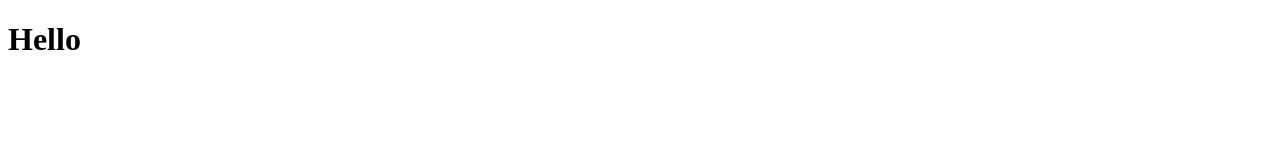
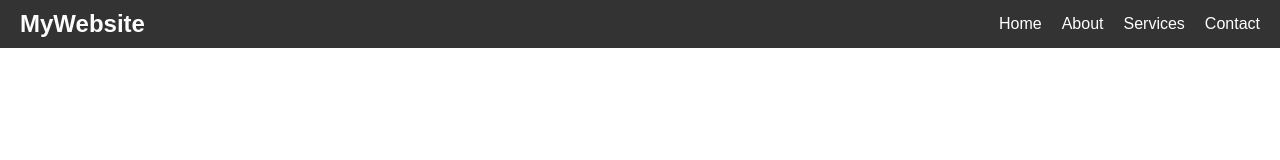
Before and after one commit to esaruhulla1/First-practice-website, a plain HTML site: page index.html in a window 1280 px wide. Drawn offline with Linux system fonts and the light colour scheme.

Commit message:
Your message

```diff
--- a/Style/style.css
+++ b/Style/style.css
@@ -0,0 +1,42 @@
+* {
+  margin: 0;
+  padding: 0;
+  box-sizing: border-box;
+}
+
+body {
+  font-family: Arial, sans-serif;
+}
+
+.navbar {
+  background-color: #333;
+  color: #fff;
+  padding: 10px 20px;
+  display: flex;
+  justify-content: space-between;
+  align-items: center;
+}
+
+.logo {
+  font-size: 24px;
+  font-weight: bold;
+}
+
+.nav-links {
+  list-style: none;
+  display: flex;
+}
+
+.nav-links li {
+  margin-left: 20px;
+}
+
+.nav-links a {
+  text-decoration: none;
+  color: white;
+  transition: color 0.3s;
+}
+
+.nav-links a:hover {
+  color: #ffcc00;
+}
--- a/index.html
+++ b/index.html
@@ -1,11 +1,27 @@
 <!DOCTYPE html>
 <html lang="en">
+
 <head>
     <meta charset="UTF-8">
     <meta name="viewport" content="width=device-width, initial-scale=1.0">
     <title>Home</title>
+    <link rel="stylesheet" href="Style/style.css">
+    <link rel="shortcut icon" href="img/home.png" type="image/x-icon">
 </head>
+
 <body>
-    <H1>Hello</H1>
+
+    <nav class="navbar">
+        <div class="logo">MyWebsite</div>
+        <ul class="nav-links">
+            <li><a href="#">Home</a></li>
+            <li><a href="#">About</a></li>
+            <li><a href="#">Services</a></li>
+            <li><a href="#">Contact</a></li>
+        </ul>
+    </nav>
+
+
 </body>
+
 </html>
```
Also changed, not shown: img/home.png (added).
